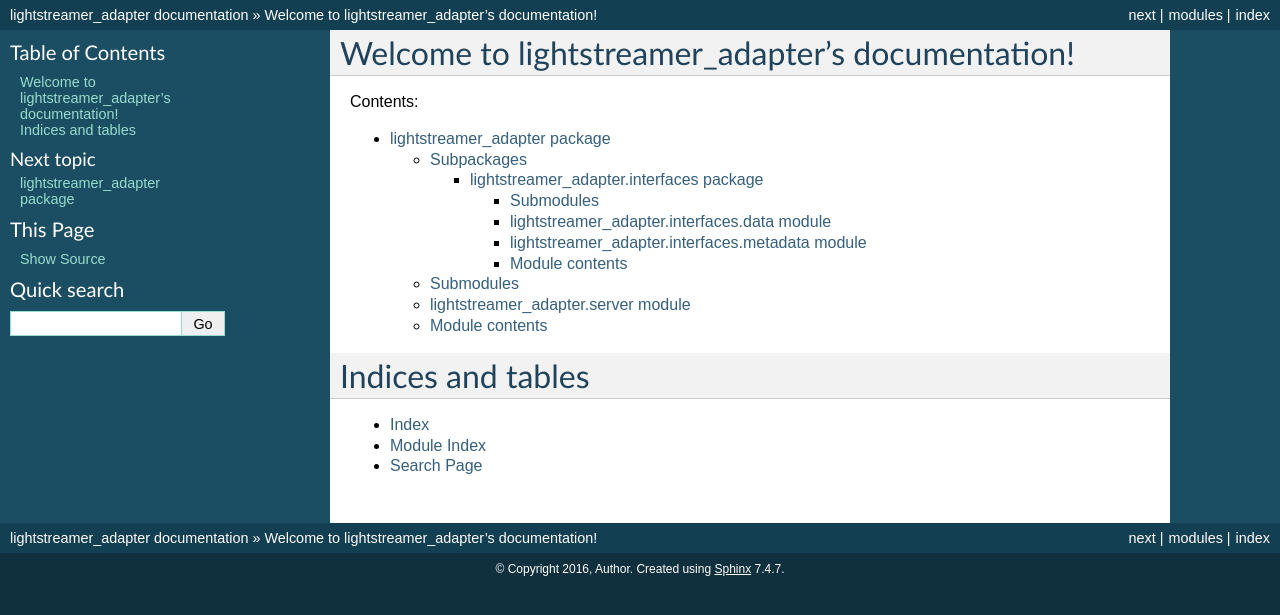
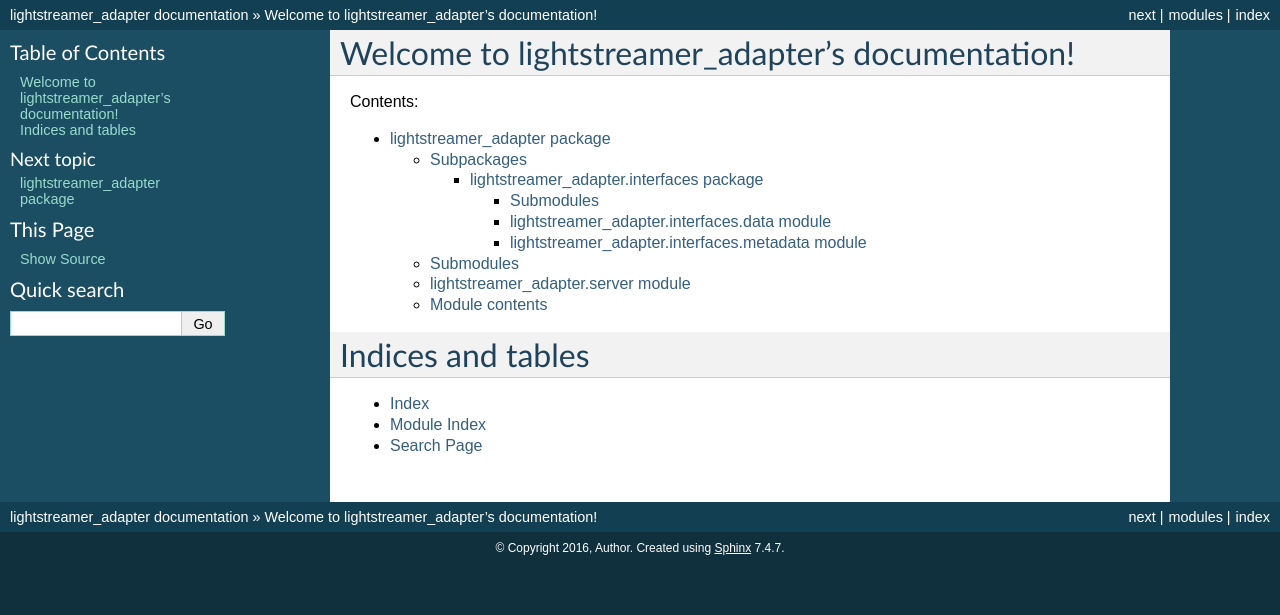
Before and after one commit to Lightstreamer/Lightstreamer-lib-python-adapter, a Sphinx documentation site: the page built from doc/index.rst, in a window 1280 px wide. Shown: the top 615 px of the page. Built offline with Sphinx 7.4.7, drawn with Linux system fonts in a browser that asks for light colours.

Commit message:
Do massive rafactoring

```diff
--- a/doc/lightstreamer_adapter.interfaces.rst
+++ b/doc/lightstreamer_adapter.interfaces.rst
@@ -44,8 +44,3 @@
     :members:
 
      .. automethod:: __init__
-
-Module contents
----------------
-
-.. automodule:: lightstreamer_adapter.interfaces
```
